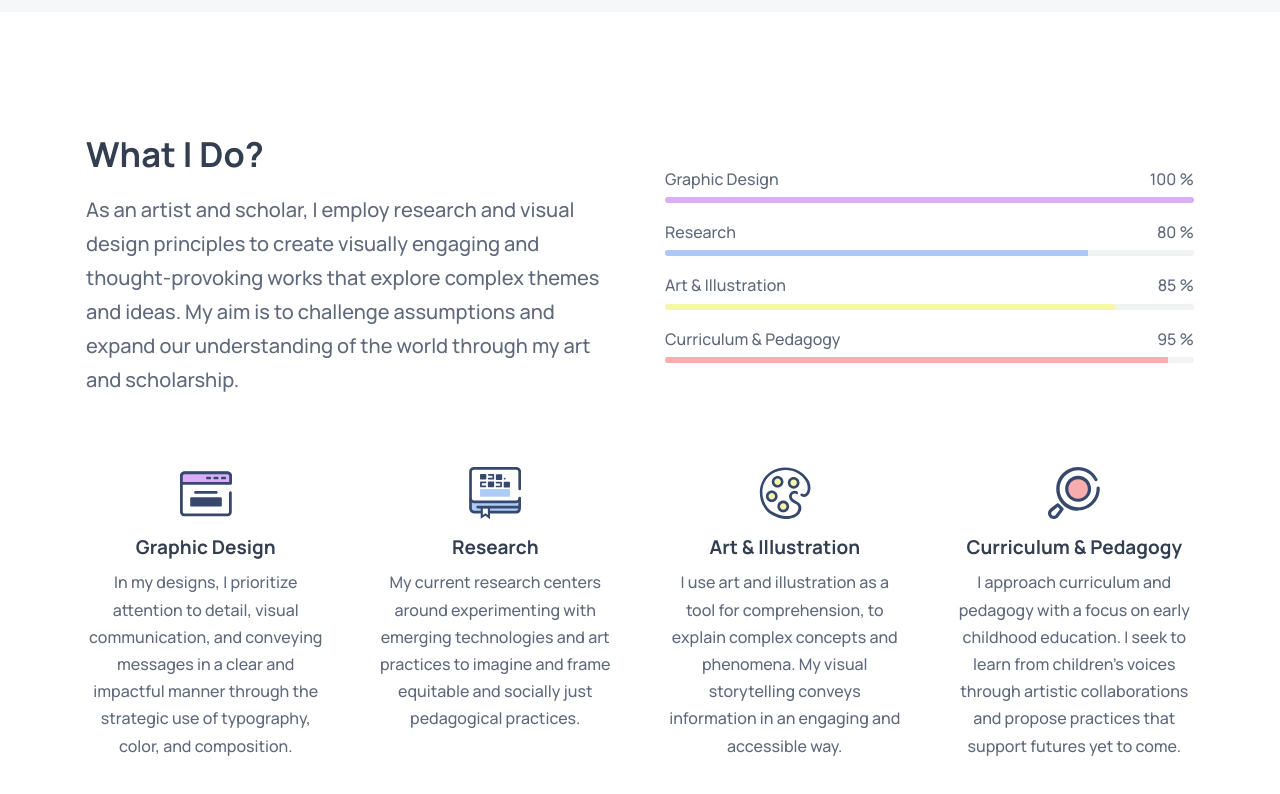
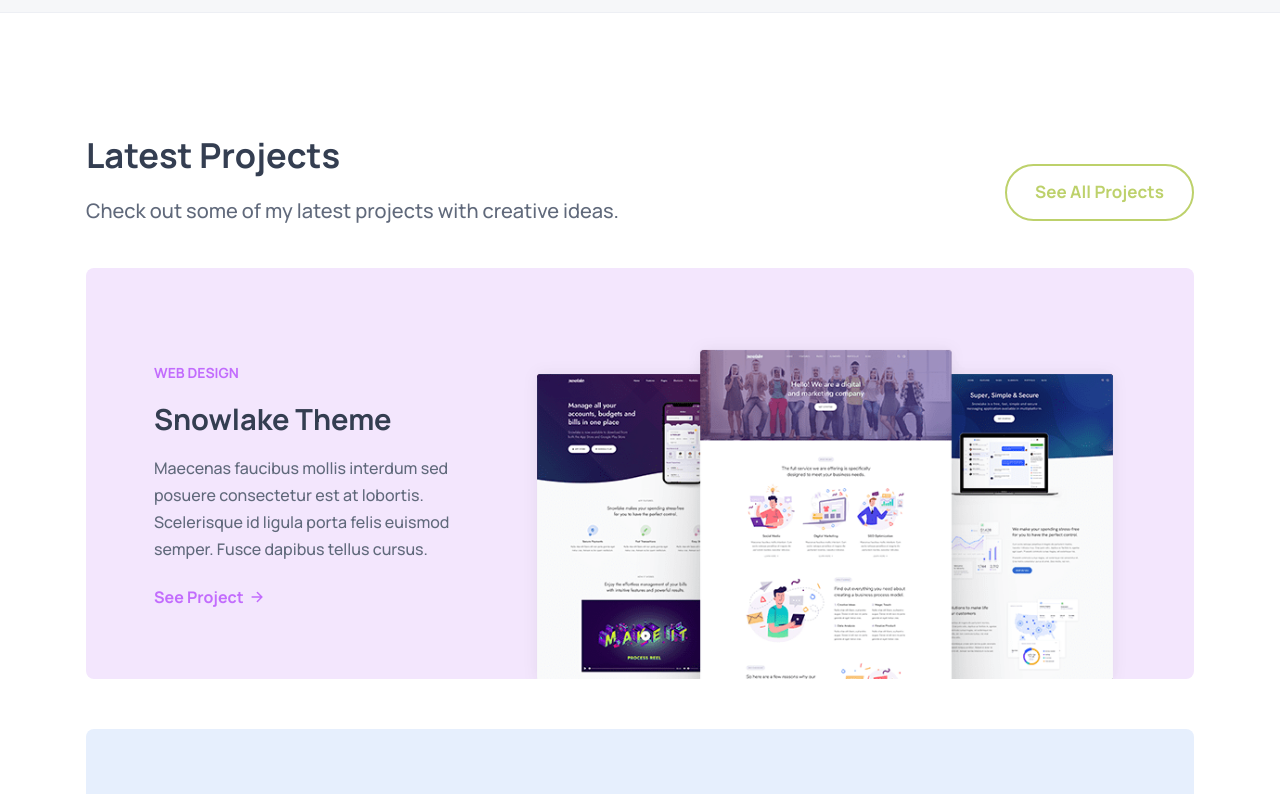
Before and after one commit to BasementFrog/basementfrog.github.io, a plain HTML site: page index.html in a window 1280 px wide. Shown: the part 740-1534 px from the top of the page. Drawn offline with nearby package versions, Linux system fonts and the light colour scheme.

Commit message:
Update index.html

```diff
--- a/index.html
+++ b/index.html
@@ -174,172 +174,6 @@
 
         </div>
       </section>
-
-
-
-
-
-      <!--
-        - #ABOUT
-      -->
-
-      <section class="section about" aria-label="about">
-        <div class="container">
-
-          <div class="wrapper">
-
-            <div data-reveal="left">
-              <h2 class="h2 section-title">What I Do?</h2>
-
-              <p class="section-text">
-                As an artist and scholar, I employ research and visual design principles to create visually
-                engaging and thought-provoking works that explore complex themes and ideas. My
-                aim is to challenge assumptions and expand our understanding of the world through
-                my art and scholarship.
-              </p>
-            </div>
-
-            <ul class="progress-list" data-reveal="right">
-
-              <li class="progress-item">
-
-                <div class="label-wrapper">
-                  <p>Graphic Design</p>
-
-                  <span class="span">100 %</span>
-                </div>
-
-                <div class="progress">
-                  <div class="progress-fill" style="width: 100%; background-color: #d9adf7"></div>
-                </div>
-
-              </li>
-
-              <li class="progress-item">
-
-                <div class="label-wrapper">
-                  <p>Research</p>
-
-                  <span class="span">80 %</span>
-                </div>
-
-                <div class="progress">
-                  <div class="progress-fill" style="width: 80%; background-color: #adc8f7"></div>
-                </div>
-
-              </li>
-
-              <li class="progress-item">
-
-                <div class="label-wrapper">
-                  <p>Art & Illustration</p>
-
-                  <span class="span">85 %</span>
-                </div>
-
-                <div class="progress">
-                  <div class="progress-fill" style="width: 85%; background-color: #f5f7ad"></div>
-                </div>
-
-              </li>
-
-              <li class="progress-item">
-
-                <div class="label-wrapper">
-                  <p>Curriculum & Pedagogy</p>
-
-                  <span class="span">95 %</span>
-                </div>
-
-                <div class="progress">
-                  <div class="progress-fill" style="width: 95%; background-color: #f7adad"></div>
-                </div>
-
-              </li>
-
-            </ul>
-
-          </div>
-
-          <ul class="grid-list">
-
-            <li data-reveal="bottom">
-              <div class="about-card">
-
-                <div class="card-icon">
-                  <img src="./assets/images/icon-1.svg" width="52" height="52" loading="lazy" alt="web design icon">
-                </div>
-
-                <h3 class="h4 card-title">Graphic Design</h3>
-
-                <p class="card-text">
-                  In my designs, I prioritize attention to detail, visual communication, and conveying messages in a clear and impactful manner through
-                  the strategic use of typography, color, and composition.
-                </p>
-
-              </div>
-            </li>
-
-            <li data-reveal="bottom" data-reveal-delay="0.25s">
-              <div class="about-card">
-
-                <div class="card-icon">
-                  <img src="./assets/images/icon-2.svg" width="52" height="52" loading="lazy" alt="mobile design icon">
-                </div>
-
-                <h3 class="h4 card-title">Research</h3>
-
-                <p class="card-text">
-                  My current research centers around experimenting with emerging technologies and art practices to imagine and frame equitable
-                  and socially just pedagogical practices.
-                </p>
-
-              </div>
-            </li>
-
-            <li data-reveal="bottom" data-reveal-delay="0.5s">
-              <div class="about-card">
-
-                <div class="card-icon">
-                  <img src="./assets/images/icon-3.svg" width="52" height="52" loading="lazy"
-                    alt="web development icon">
-                </div>
-
-                <h3 class="h4 card-title">Art & Illustration</h3>
-
-                <p class="card-text">
-                  I use art and illustration as a tool for comprehension, to explain complex concepts and phenomena.
-                  My visual storytelling conveys information in an engaging and accessible way.
-                </p>
-
-              </div>
-            </li>
-
-            <li data-reveal="bottom" data-reveal-delay="0.75s">
-              <div class="about-card">
-
-                <div class="card-icon">
-                  <img src="./assets/images/icon-4.svg" width="52" height="52" loading="lazy" alt="web seo icon">
-                </div>
-
-                <h3 class="h4 card-title">Curriculum & Pedagogy</h3>
-
-                <p class="card-text">
-                  I approach curriculum and pedagogy with a focus on early childhood education. I seek to learn from
-                  children's voices through artistic collaborations and propose practices that support futures yet to come.
-                </p>
-
-              </div>
-            </li>
-
-          </ul>
-
-        </div>
-      </section>
-
-
-
-
 
       <!--
         - #PROJECT
```
